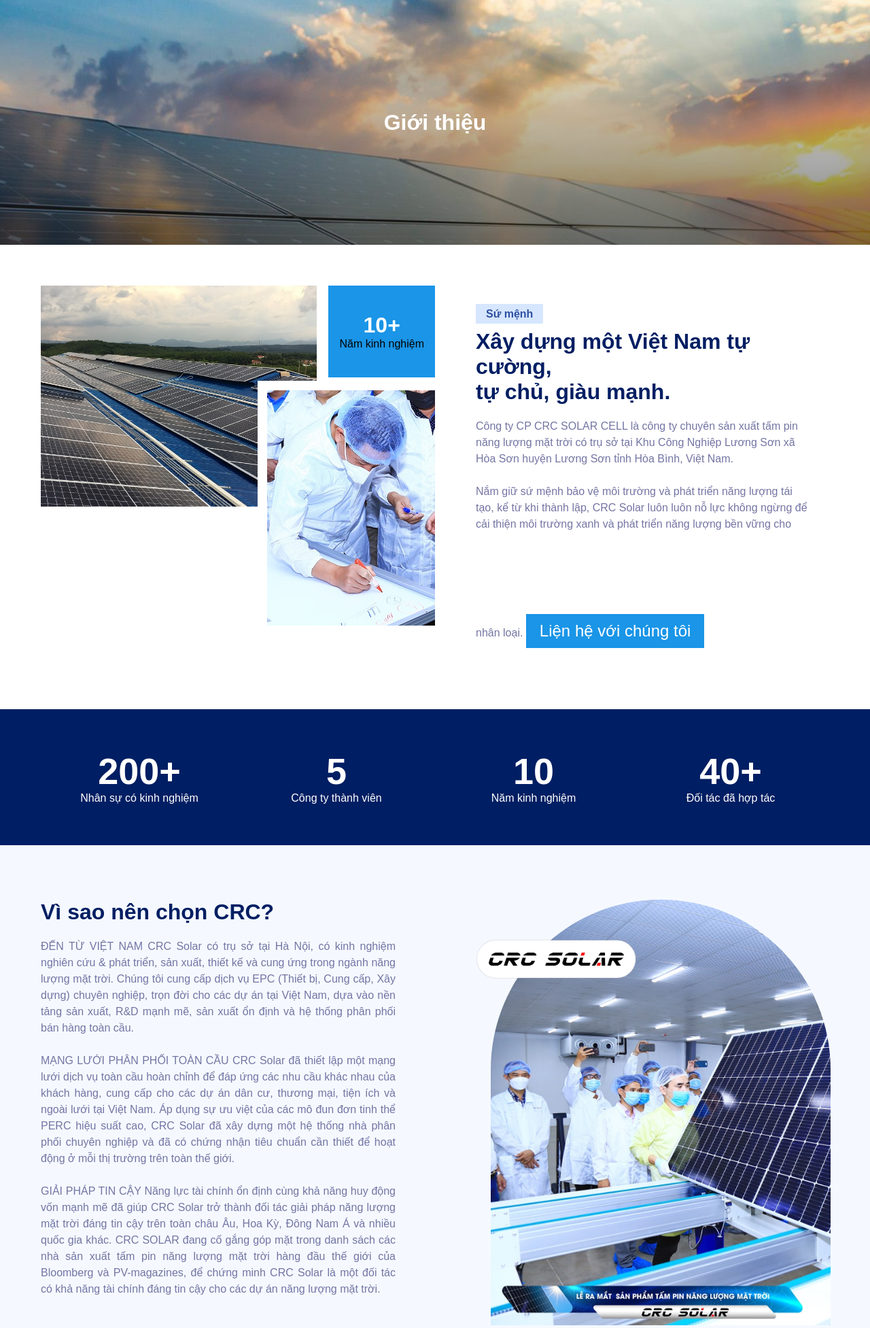
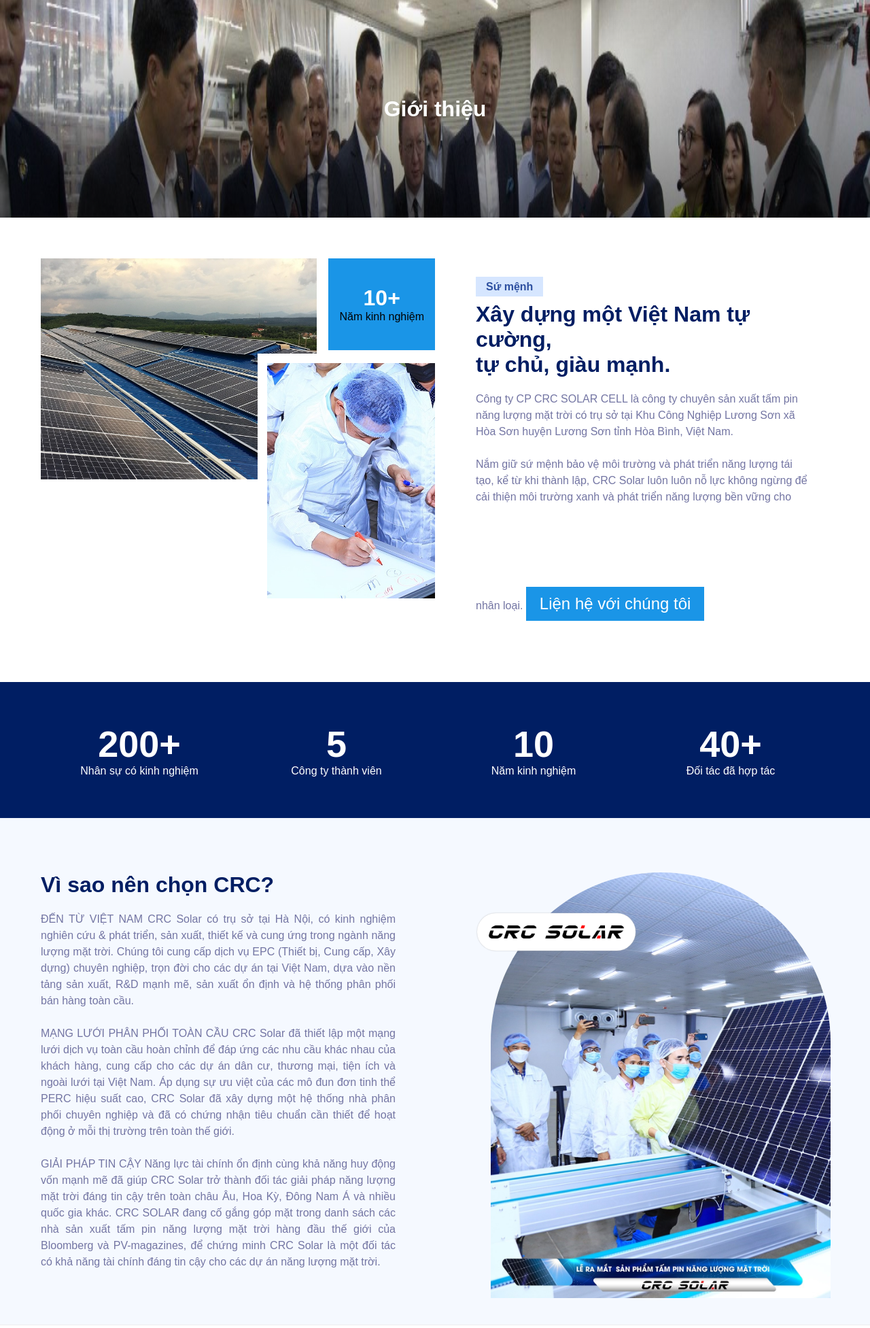
Before and after one commit to HKJared/CRC-Solar, a PHP site: page /about.php in a window 1280 px wide. Shown: the part 99-2052 px from the top of the page at 68% size. Run offline with PHP 8.4, Linux system fonts and the light colour scheme.

Commit message:
Fix style.css

```diff
--- a/public/css/about.css
+++ b/public/css/about.css
@@ -1,11 +1,11 @@
 /* background body */
 
 body {
-    background-image: url('../images/slide1.jpg');
+    background-image: url('../images/block1.jpg');
 }
 
 .top-main {
-    height: 45vh;
+    height: 40vh;
 }
 
 .block1 .left {
--- a/public/css/contact.css
+++ b/public/css/contact.css
@@ -1,11 +1,11 @@
 /* background body */
 
 body {
-    background-image: url('../images/slide2.jpg');
+    background-image: url('../images/block1.jpg');
 }
 
 .top-main {
-    height: 45vh;
+    height: 40vh;
 }
 
 /* mail */
--- a/public/css/style.css
+++ b/public/css/style.css
@@ -15,9 +15,9 @@ body {
     font-family: sans-serif;
     overflow-x: hidden;
     background-attachment: fixed;
-    background-size: cover;
+    background-size: 100% auto;
     background-repeat: no-repeat;
-    background-position: center center;
+    background-position: center 60px;
     padding: 0;
     margin: 0;
     color: var(--mainColor);
--- a/public/index.php
+++ b/public/index.php
@@ -19,6 +19,7 @@
                     <span>Công ty CP CRC SOLAR CELL  là công ty chuyên sản xuất tấm pin năng lượng mặt trời có trụ sở tại Khu Công Nghiệp Lương Sơn xã Hòa Sơn huyện Lương Sơn tỉnh Hòa Bình, Việt Nam.</span>
                 </div>
                 <div class="info-capacity-container row">
+                    <div class="child"><img src="images/block1.1.jpg" alt=""></div>
                     <div class="child column">
                         <span style="margin-top: 30px;">Là một doanh nghiệp của Việt Nam, CRC Solar luôn luôn tự hào là một doanh nghiệp hàng Việt Nam chất lượng cao đi tiên phong trong ngành sản xuất điện mặt trời này.</span>
                         <br>
@@ -26,7 +27,6 @@
                         <span>Chúng tôi thường xuyên tổ chức các chương trình đào tạo nội bộ, lập kế hoạch nghề nghiệp và chăm sóc đời sống công nhân viên. Ngoài ra, CRC Solar còn hợp tác với các trường đại học, các tổ chức giáo dục và nghiên cứu khoa học để bồi dưỡng tài năng và tạo thêm công ăn việc làm tại địa phương. </span>
                         <a href="about.php" class="center">Xem thêm</a>
                     </div>
-                    <div class="child"><img src="images/block1.1.jpg" alt=""></div>
                     <div class="child capacity">
                         <ul class="column">
                             <li class="row">
@@ -91,7 +91,7 @@
                 </div>
                 <div class="main-new row">
                     <div class="video-container">
-                        <video id="myVideo" width="100%" height="auto" controls autoplay>
+                        <video id="myVideo" width="100%" height="100%" controls autoplay>
                             <source src="videos/CRC.mp4" type="video/mp4">
                         </video>
                     </div>
```
